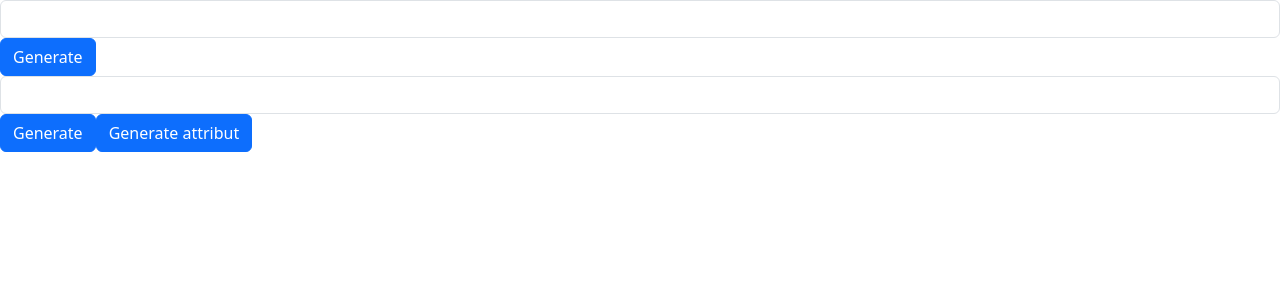
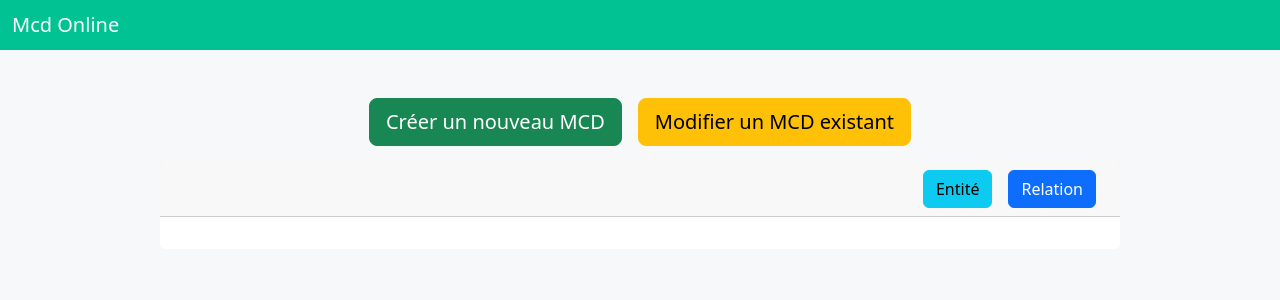
Before and after one commit to ychiyabi/mcdonline-front, a Next.js app: page / in a window 1280 px wide. Shown: the top 300 px of the page. Built offline with nearby package versions, Linux system fonts and the light colour scheme.

Commit message:
Rework du design et ajout des draggable div

```diff
--- a/package.json
+++ b/package.json
@@ -14,7 +14,8 @@
     "interactjs": "^1.10.26",
     "next": "14.1.0",
     "react": "^18",
-    "react-dom": "^18"
+    "react-dom": "^18",
+    "sweetalert2": "^11.10.4"
   },
   "devDependencies": {
     "@types/node": "^20",
--- a/src/components/McdGenerator.tsx
+++ b/src/components/McdGenerator.tsx
@@ -1,14 +1,23 @@
 import axios from "axios";
-import { useState } from "react";
+import { useState, useEffect } from "react";
+import Swal from "sweetalert2";
+import interact from 'interactjs';
+import Entity from "./mcdElements/Entity";
+
 function McdGenerator() {
 
 
     const [mcd_name, setMcdName] = useState("");
     const [mcd_uid, setMcdUid] = useState("");
+    const [entity_name, setEntityName] = useState("");
+    const [entity_id, setEntityId] = useState("");
+    const position = { x: 0, y: 0 }
+    const [entites, setEntites] = useState([]);
 
-    const generateMcd = () => {
+    const generateMcd = (mcd_nom) => {
+        setMcdName(mcd_nom);
         var data = new FormData();
-        data.append('mcd_name', mcd_name);
+        data.append('mcd_name', mcd_nom);
         axios.post("http://localhost:8080/generateMcd", data, {
             headers: {
                 'Content-Type': 'application/json',
@@ -22,14 +31,137 @@ function McdGenerator() {
         })
     }
 
-    const handleChange = (e) => {
-        setMcdName(e.target.value);
+    const createEntity = (entity) => {
+        // Perform localStorage action
+        const mcd = localStorage.getItem("mcd_uid");
+        var data = new FormData();
+        data.append("entity", entity);
+        data.append("mcd", mcd);
+        axios.post("http://localhost:8080/insertEntity", data, {
+            headers: {
+                "Content-Type": "application/json"
+            }
+        }).then(res => {
+            console.log(res.data);
+            getEntitesByMcd();
+        })
     }
+
+    const getEntitesByMcd = () => {
+        const mcd = localStorage.getItem("mcd_uid");
+        axios.get("http://localhost:8080/getEntitesByMcd?mcd_uid=" + mcd).then(res => {
+            console.log(res.data);
+            setEntites(res.data);
+        })
+    }
+
+    const generateMcdDialog = async () => {
+        const { value: mcd_nom } = await Swal.fire({
+            title: "Saisir le nom du MCD",
+            input: "text",
+            inputLabel: "Nom du MCD",
+            inputPlaceholder: "Ex: Modéle de données de la banque"
+        });
+        if (mcd_nom) {
+            Swal.fire({
+                title: "Le MCD a été créé avec succès",
+                text: mcd_nom,
+                icon: "success"
+            });
+            generateMcd(mcd_nom);
+
+        }
+    }
+
+    const generateEntityDialog = async () => {
+        const { value: entity_nom } = await Swal.fire({
+            title: "Saisir le nom de l'entité",
+            input: "text",
+            inputLabel: "Nom de l'entité",
+            inputPlaceholder: "Ex: Personne"
+        });
+        if (entity_nom) {
+            Swal.fire({
+                title: "Entité a été créé avec succès",
+                text: entity_nom,
+                icon: "success"
+            });
+            createEntity(entity_nom);
+        }
+    }
+
+    useEffect(() => {
+        interact('.draggable').draggable({
+            inertia: true,
+            modifiers: [
+                interact.modifiers.restrictRect({
+                    restriction: 'parent',
+                    endOnly: true
+                })
+            ],
+            listeners: {
+                start(event) {
+                    console.log(event.type, event.target)
+                    console.log(event.target.style.transform);
+                    const matrix = new DOMMatrix(event.target.style.transform);
+                    position.x = matrix.m41;
+                    position.y = matrix.m42;
+
+                },
+                move(event) {
+                    position.x += event.dx
+                    position.y += event.dy
+
+
+                    event.target.style.transform =
+                        `translate(${position.x}px, ${position.y}px)`
+                },
+                onend: () => {
+                    // Handle drag end if needed
+                },
+            }
+        })
+    }, []);
+
 
     return (
         <>
-            <input type="text" className="form-control" onChange={handleChange} />
-            <button type="button" className="btn btn-primary" onClick={generateMcd}>Generate</button>
+            <div className="container-fluid w-50 mx-auto mt-5">
+
+
+                <div className="d-flex flex-row justify-content-center my-3">
+
+                    <button type="button" className="btn btn-success btn-lg mx-2" onClick={generateMcdDialog}>Créer un nouveau MCD</button>
+                    <button type="button" className="btn btn-warning btn-lg mx-2">Modifier un MCD existant</button>
+
+
+
+                </div>
+            </div>
+            <div className="card border-0 w-75 mx-auto">
+                <div className="card-header">
+                    <div className="d-flex flex-row justify-content-between">
+                        <h5 className="card-title">{mcd_name}</h5>
+                        <div className="d-flex flex-row">
+                            <a href="#" className="btn btn-info mx-2" onClick={generateEntityDialog}>Entité</a>
+                            <a href="#" className="btn btn-primary mx-2">Relation</a>
+                        </div>
+
+                    </div>
+
+                </div>
+                <div className="card-body">
+
+                    {entites.map((item) => (
+                        <div className="draggable" key={item.id}>
+                            <Entity name={item.name} />
+                        </div>
+                    ))}
+
+                </div>
+            </div>
+
+
 
         </>
     )
--- /dev/null
+++ b/src/components/Navbar.tsx
@@ -0,0 +1,14 @@
+function Navbar() {
+
+    return (
+        <>
+
+            <nav className="navbar navbar-light customized-navbar">
+                <div className="container-fluid">
+                    <span className="navbar-brand mb-0 h1 text-white">Mcd Online</span>
+                </div>
+            </nav>
+        </>
+    )
+}
+export default Navbar;
--- a/src/components/mcdElements/Entity.tsx
+++ b/src/components/mcdElements/Entity.tsx
@@ -1,26 +1,17 @@
 import axios from "axios";
 import { useState } from "react";
-function Entity(props){
+function Entity(props) {
 
-    const [name,setName]=useState("");
-    axios.get("http://localhost:8080/getEntityById/"+props.id, {
-            headers: {
-                "Content-Type": "application/json"
-            }
-        }).then(res => {
-            setName(res.data.name);
-            console.log(res.data);
-        })
 
-    return(
+    return (
         <>
-         {props.name}
-        <hr/>
-        <div className="row">
-            <div className="col">
-                Attribue
+            {props.name}
+            <hr />
+            <div className="row">
+                <div className="col">
+                    Attribue
+                </div>
             </div>
-        </div>
         </>
     )
 }
--- a/src/pages/index.tsx
+++ b/src/pages/index.tsx
@@ -3,14 +3,16 @@ import { Inter } from "next/font/google";
 import styles from "@/styles/Home.module.css";
 import McdGenerator from "@/components/McdGenerator";
 import EntityGenerator from "@/components/EntityGenerator";
+import Navbar from "@/components/Navbar";
 
 const inter = Inter({ subsets: ["latin"] });
 
 export default function Home() {
   return (
     <>
+      <Navbar />
       <McdGenerator />
-      <EntityGenerator />
+      {/* <EntityGenerator /> */}
     </>
   );
 }
--- a/src/styles/globals.css
+++ b/src/styles/globals.css
@@ -9,3 +9,12 @@
   touch-action: none;
   user-select: none;
 }
+body{
+  background-color: #f6f8fa !important;
+  font-family: roboto,sans-serif;
+  font-weight: 400;
+}
+.customized-navbar{
+  background-color: #00c292 !important;
+  color:white !important;
+}
```
Also changed, not shown: 1 other file (tests, documents, lock files or other folders).
